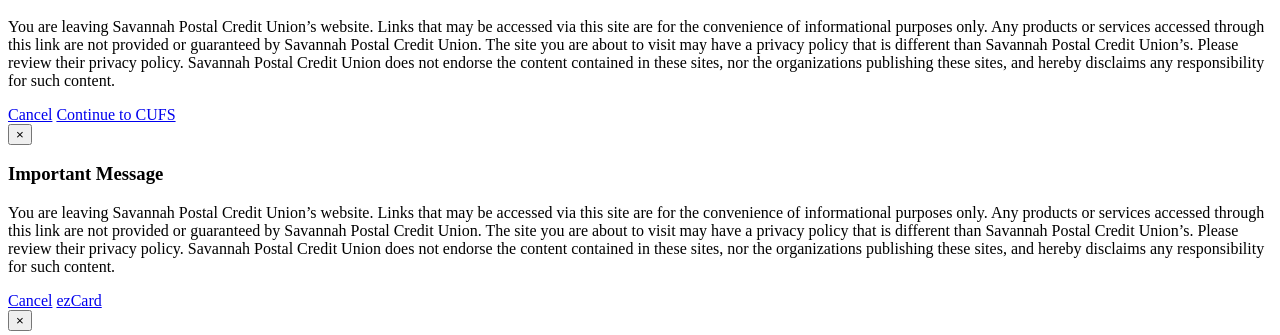
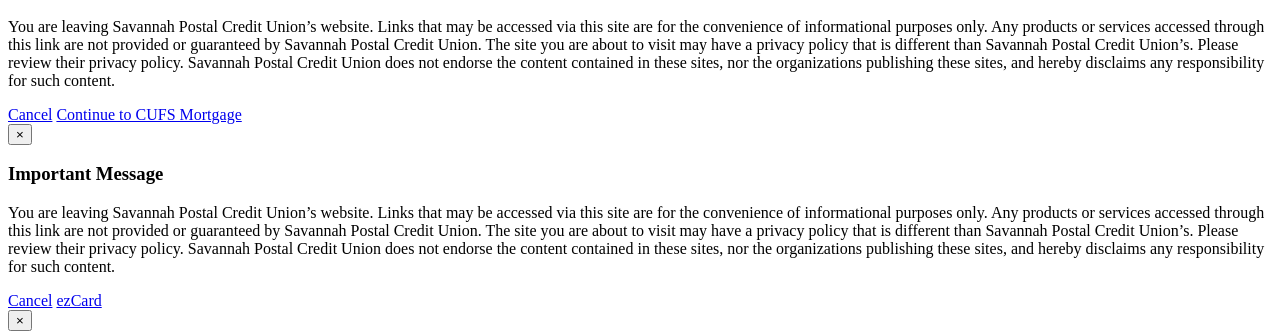
Before and after one commit to Dillonzellis/SavPost, a PHP site: page /inc/modals.php in a window 1280 px wide. Shown: the part 1021-1356 px from the top of the page. Run offline with PHP 8.4, Linux system fonts and the light colour scheme.

Commit message:
Change cufs modal message

```diff
--- a/inc/footer1.php
+++ b/inc/footer1.php
@@ -7,7 +7,8 @@
 					22 Ogletthorpe Professional Blvd.<br>
 					Savannah, GA 31406</p>
 				<p><strong>Phone:</strong> (912) 691-2087<br>
-						<strong>Email:</strong> <a href="mailto:spcu@spcu22.com" style="text-decoration: underline;">spcu@spcu22.com </a></p>
+					<strong>Email:</strong> <a href="mailto:spcu@spcu22.com" style="text-decoration: underline;">spcu@spcu22.com </a>
+				</p>
 			</div>
 		</div>
 		<div class="col-md-3 col-sm-6">
--- a/inc/modals.php
+++ b/inc/modals.php
@@ -99,7 +99,7 @@
                 <h3>Important Message</h3>
                 <p>You are leaving Savannah Postal Credit Union’s website. Links that may be accessed via this site are for the convenience of informational purposes only. Any products or services accessed through this link are not provided or guaranteed by Savannah Postal Credit Union. The site you are about to visit may have a privacy policy that is different than Savannah Postal Credit Union’s. Please review their privacy policy. Savannah Postal Credit Union does not endorse the content contained in these sites, nor the organizations publishing these sites, and hereby disclaims any responsibility for such content.</p>
                 <a data-dismiss="modal" class="remodal-cancel" href="#">Cancel</a>
-                <a data-dismiss="modal" class="remodal-confirm" href="#" onClick="window.open('https://www.cufs.org/index.php', '_blank')" aria-label="Continue to CUFS">Continue to CUFS</a>
+                <a data-dismiss="modal" class="remodal-confirm" href="#" onClick="window.open('https://www.cufs.org/index.php', '_blank')" aria-label="Continue to CUFS Mortgage">Continue to CUFS Mortgage</a>
             </div>
         </div>
     </div>
```
Also changed, not shown: inc/footer2.php (indentation only). Lines whose indentation alone changed are shown as unchanged.
